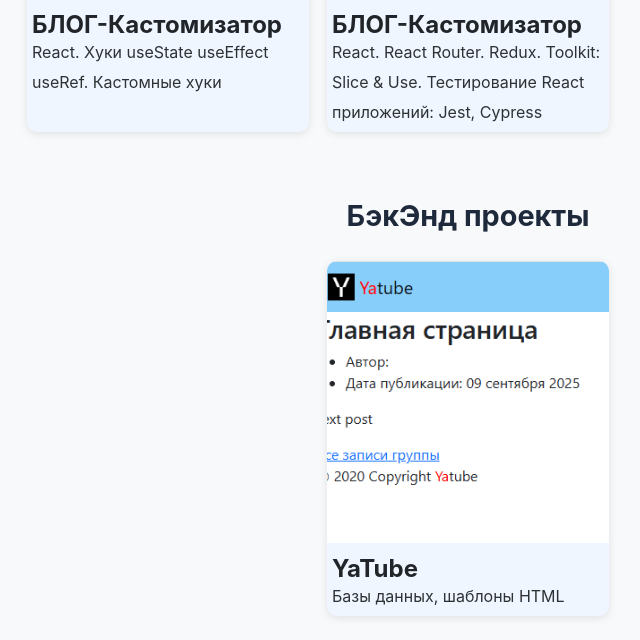
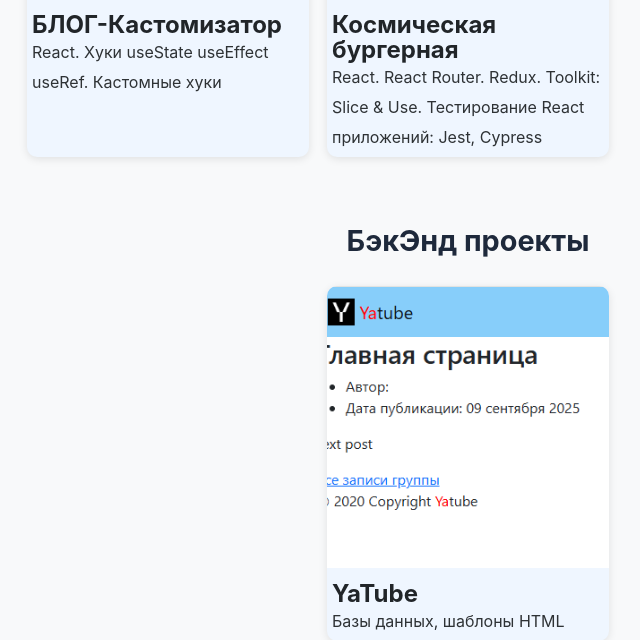
Before and after one commit to JuniorRF/dem4, a Django app: page / in a window 1280 px wide. Shown: the part 2017-2657 px from the top of the page, without its empty margins (172-812 px from the left). Run offline with Django 5.2, Linux system fonts and the light colour scheme.

Commit message:
бургерная название фикс

```diff
--- a/dem4/templates/start/index.html
+++ b/dem4/templates/start/index.html
@@ -141,7 +141,7 @@
             <img class="project__img" src="{% static 'images/burger.png' %}" alt="8 работа Бургерная(React)">
           </a>
           <div class="project__description">
-            <h3 class="project__name">БЛОГ-Кастомизатор</h3>
+            <h3 class="project__name">Космическая бургерная</h3>
             <p class="project__text">React. React Router. Redux. Toolkit: Slice & Use. Тестирование React приложений: Jest, Cypress</p>
           </div>
         </li>
```
